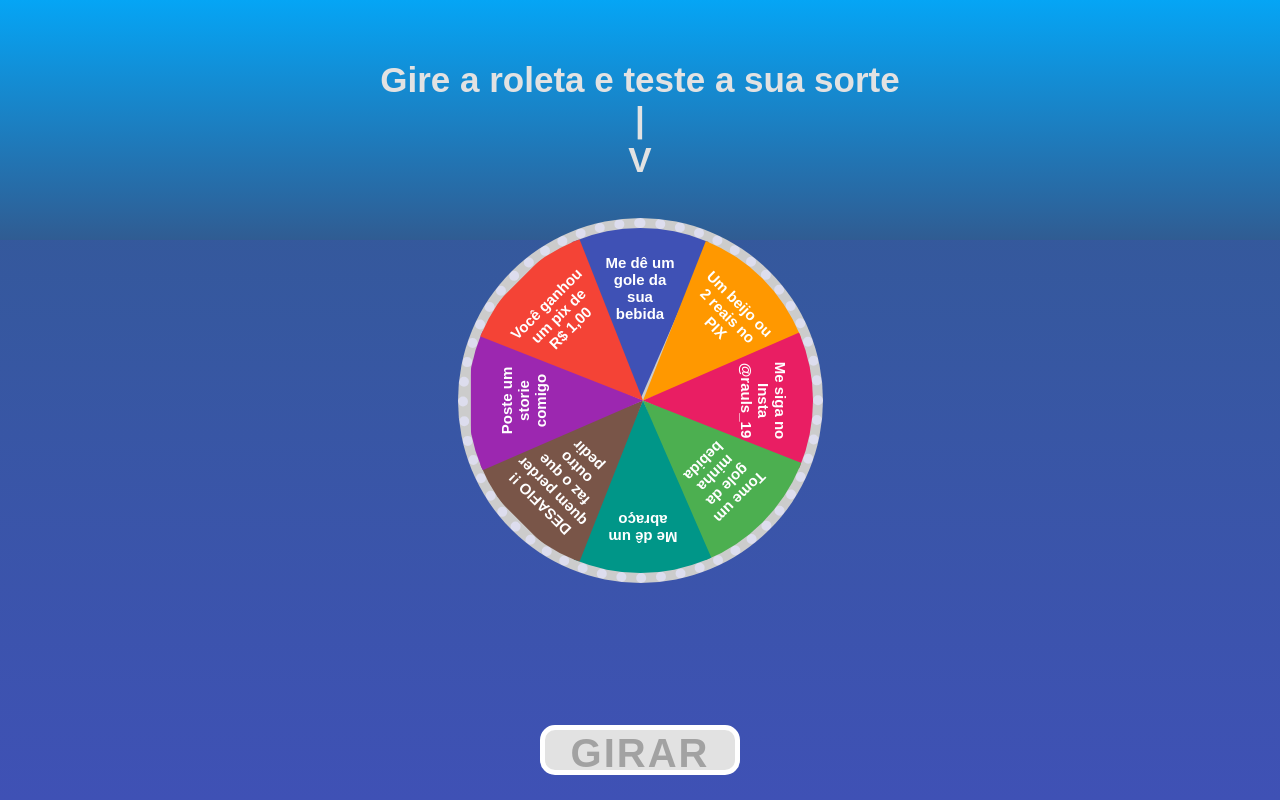
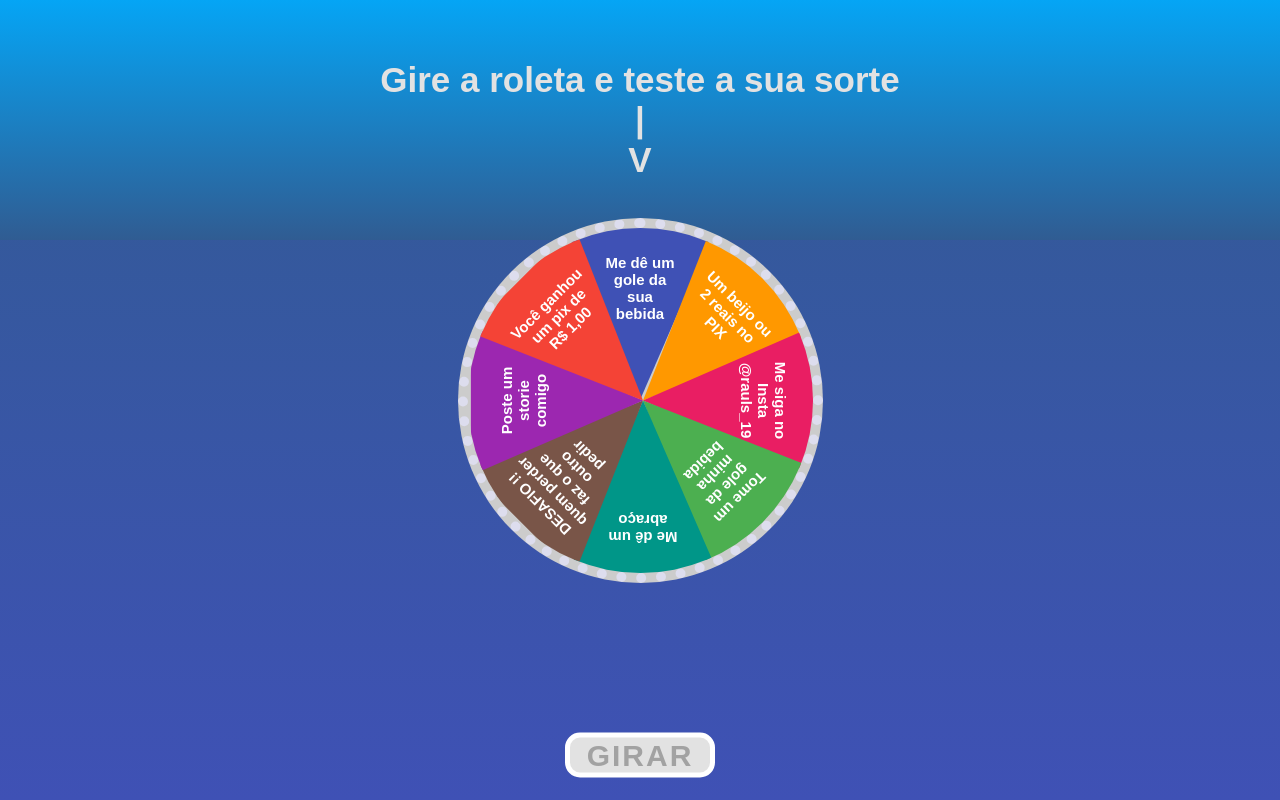
Before and after one commit to devRaulS/Roleta-da-Sorte, a plain HTML site: page index.html in a window 1280 px wide. Drawn offline with Linux system fonts and the light colour scheme.

Commit message:
Add files via upload

```diff
--- a/style.css
+++ b/style.css
@@ -133,10 +133,10 @@ header {
     text-transform: uppercase;
     border: 5px solid #fff;
     font-weight: bold;
-    font-size: 40px;
+    font-size: 30px;
     color: #a2a2a2;
-    width: 200px;
-    height: 50px;
+    width: 150px;
+    height: 45px;
     font-family: sans-serif;
     border-radius: 15px;
     cursor: pointer;
```
